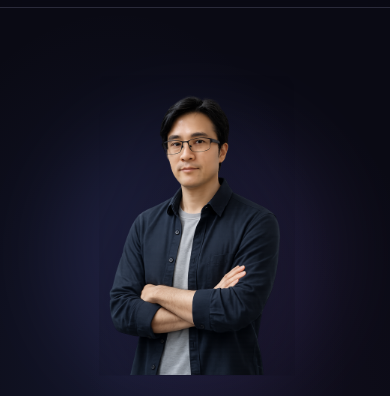
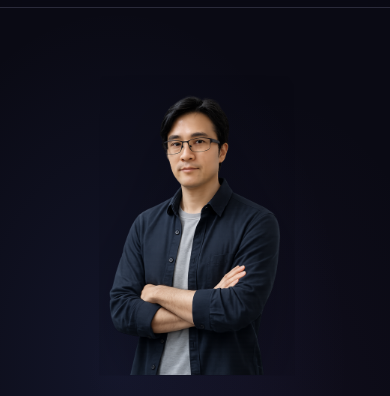
Before and after one commit to ossgoossgo/portfolio, a plain HTML site: page index.html in a window 390 px wide. Shown: the part 56-452 px from the top of the page. Drawn offline with Linux system fonts and the light colour scheme.

Commit message:
fix: hide purple glow behind portrait on mobile

```diff
--- a/css/style.css
+++ b/css/style.css
@@ -566,6 +566,10 @@ img {
     gap: 24px;
   }
 
+  .hero-portrait::before {
+    display: none;
+  }
+
   .hero-portrait img {
     max-height: 300px;
   }
```
